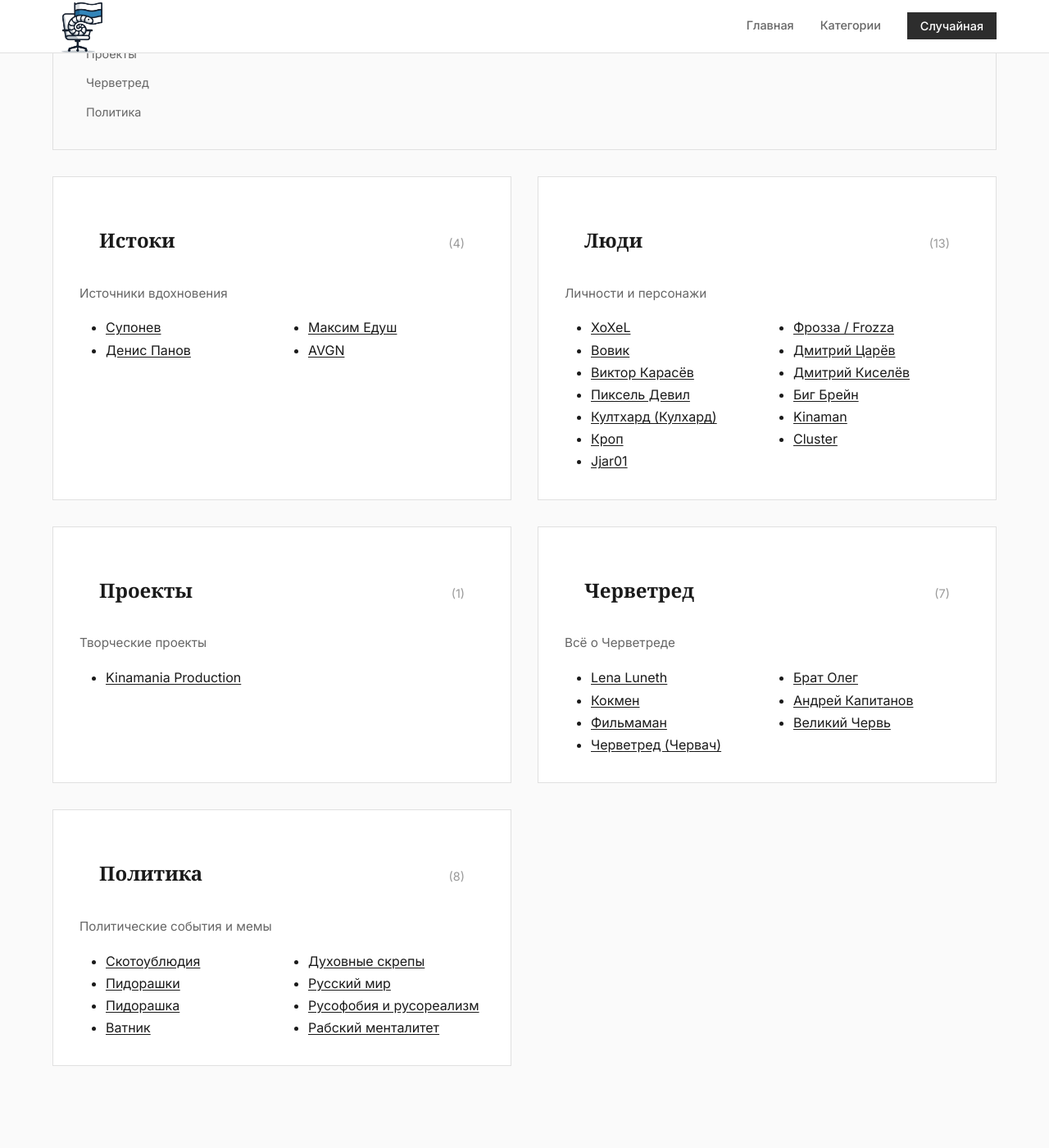
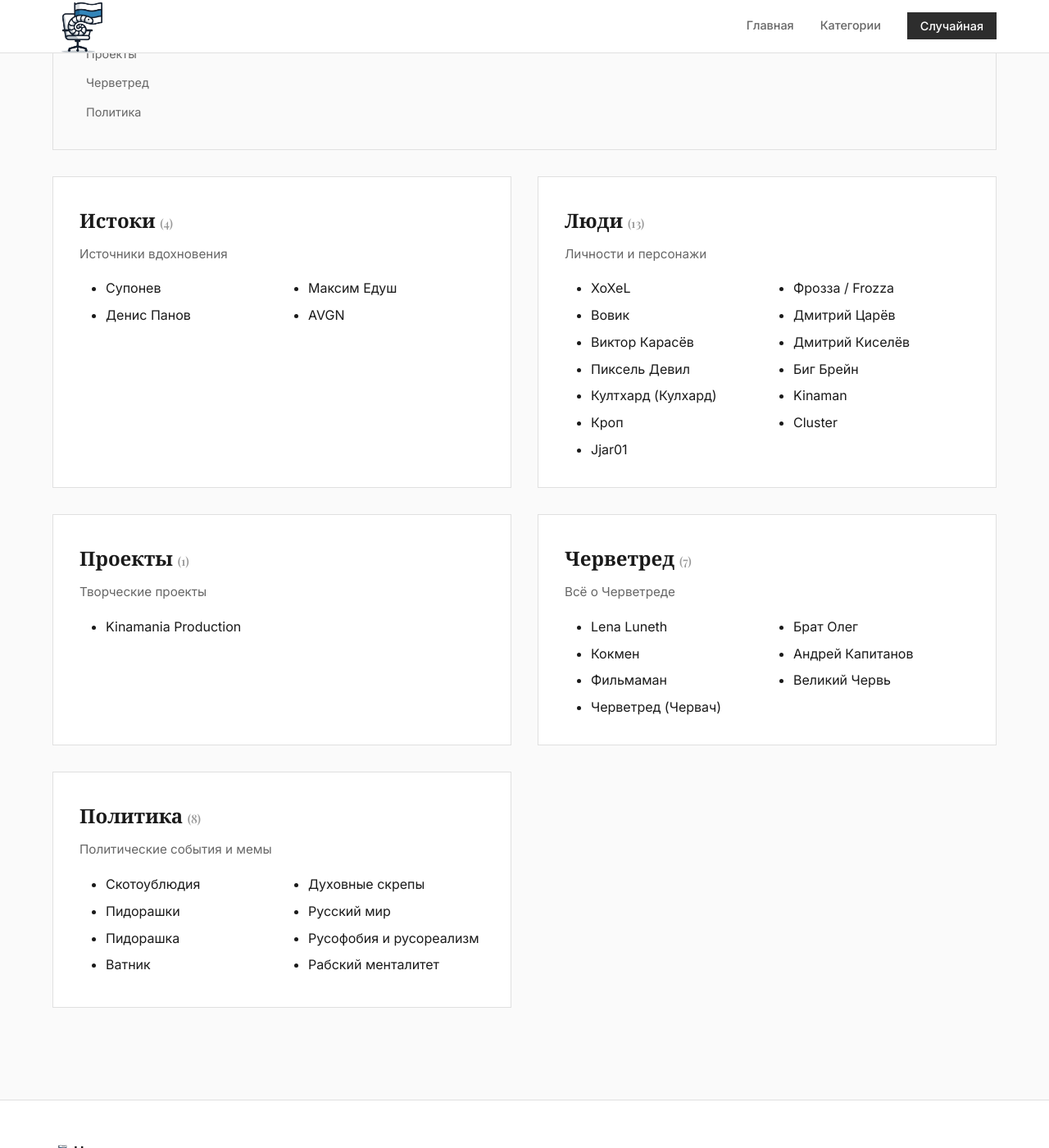
Before and after one commit to cherwepedia/111, a Jekyll site: the page built from categories.html, in a window 1280 px wide and 1400 px high, scrolled down 395 px. Shown: the whole window at 82% size. Built offline with Jekyll 4.4.1, drawn with Linux system fonts in a browser that asks for light colours; comment, search, counter and statistics services are not loaded.

Commit message:
Update categories.html

```diff
--- a/categories.html
+++ b/categories.html
@@ -32,24 +37,26 @@
     </nav>
   </details>
 
-  <!-- CATEGORIES -->
+  {%- comment -%}
+  =====================
+  КАТЕГОРИИ В КАРТОЧКАХ
+  =====================
+  {%- endcomment -%}
+
   <div class="categories-grid">
 
     {% for category in site.data.categories %}
       {% assign posts = site.posts | where_exp: "p", "p.categories contains category.id" %}
       {% if posts.size > 0 %}
 
-        <details id="{{ category.id }}" class="category-card" open>
+        <section id="{{ category.id }}" class="category-card">
 
-          <summary class="category-header">
-            <span class="category-title">
-              {{ category.name }}
-            </span>
-
+          <h2 class="category-title">
+            {{ category.name }}
             <span class="category-count">
               ({{ posts.size }})
             </span>
-          </summary>
+          </h2>
 
           {% if category.description %}
             <div class="category-description">
@@ -67,7 +74,7 @@
             {% endfor %}
           </ul>
 
-        </details>
+        </section>
 
       {% endif %}
     {% endfor %}
@@ -89,40 +96,30 @@
 }
 
 /* =======================
-   CARD
+   CATEGORY CARD
    ======================= */
 
 .category-card {
+  background: var(--color-surface);
   border: 1px solid var(--color-border);
-  background: var(--color-surface);
   padding: var(--space-xl);
 }
 
 /* =======================
-   HEADER
+   TITLE
    ======================= */
-
-.category-header {
-  list-style: none;
-  display: flex;
-  align-items: baseline;
-  gap: var(--space-sm);
-  margin-bottom: var(--space-sm);
-}
-
-.category-header::-webkit-details-marker {
-  display: none;
-}
 
 .category-title {
   font-family: var(--font-serif);
   font-size: 1.5rem;
   font-weight: 600;
+  margin-bottom: var(--space-sm);
 }
 
 .category-count {
-  font-size: .9rem;
+  font-size: 0.9rem;
   color: var(--color-text-muted);
+  font-weight: 400;
 }
 
 /* =======================
@@ -131,7 +128,7 @@
 
 .category-description {
   color: var(--color-text-secondary);
-  font-size: .95rem;
+  font-size: 0.95rem;
   margin-bottom: var(--space-md);
 }
 
@@ -151,39 +148,17 @@
   }
 }
 
-/* =======================
-   MOBILE COLLAPSE ONLY
-   ======================= */
-
-@media (min-width: 901px) {
-  /* на десктопе summary — просто заголовок */
-  .category-card {
-    pointer-events: none;
-  }
-
-  .category-card > * {
-    pointer-events: auto;
-  }
-
-  .category-header {
-    cursor: default;
-  }
+.article-list li {
+  break-inside: avoid;
+  margin-bottom: .35rem;
 }
 
-@media (max-width: 900px) {
-  .category-header {
-    cursor: pointer;
-  }
+.article-list a {
+  color: var(--color-link);
+  text-decoration: none;
+}
 
-  .category-header::after {
-    content: "▾";
-    margin-left: auto;
-    font-size: .8rem;
-    color: var(--color-text-muted);
-  }
-
-  details:not([open]) .category-header::after {
-    transform: rotate(-90deg);
-  }
+.article-list a:hover {
+  text-decoration: underline;
 }
 </style>
```
Also changed, not shown: other parts of categories.html (+6 -1 lines).
